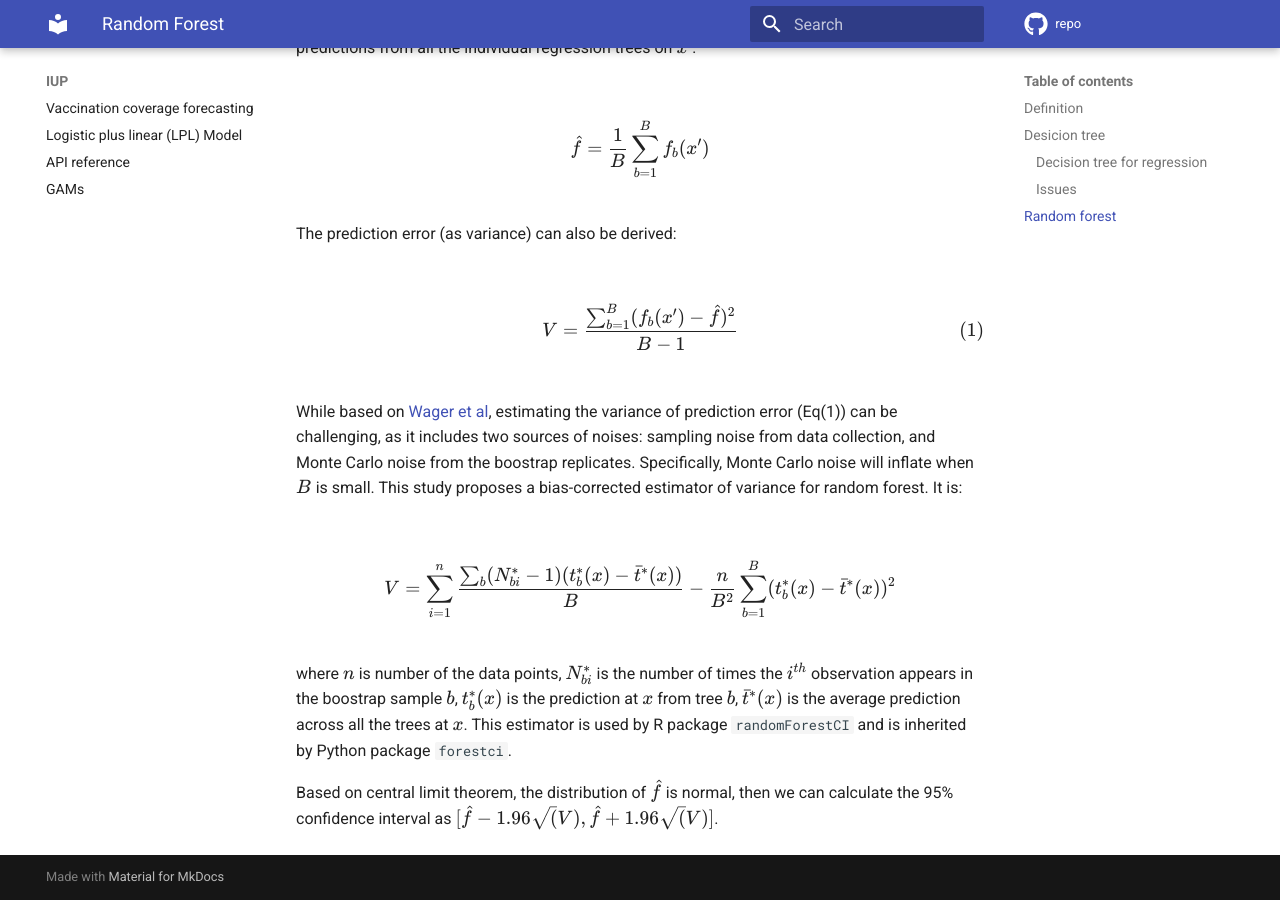
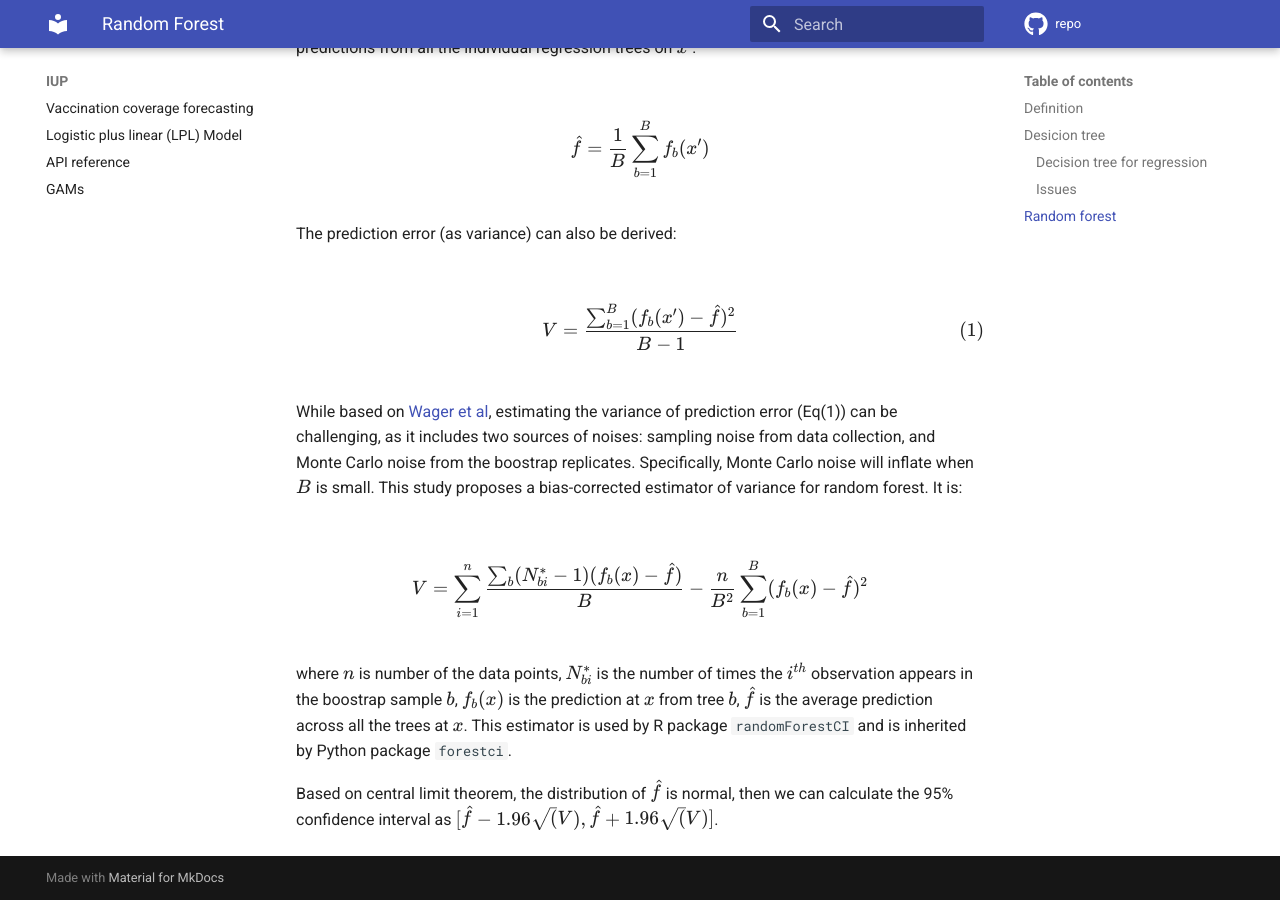
Before and after one commit to CDCgov/cfa-immunization-uptake-projection, an MkDocs documentation site: the page built from docs/random_forest.md, in a window 1280 px wide and 900 px high, scrolled down 1413 px. Built offline with MkDocs 1.6.1 and Material for MkDocs 9.7.7, drawn with Linux system fonts in a browser that asks for light colours; comment, search, counter and statistics services are not loaded.

Commit message:
doc edit

````diff
--- a/docs/random_forest.md
+++ b/docs/random_forest.md
@@ -53,9 +53,9 @@ While based on [Wager et al](https://jmlr.org/papers/volume15/wager14a/wager14a.
 
 ```math
 
-V = \sum_{i=1}^n \frac{\sum_b (N_{bi}^* -1)(t_b^*(x)-\bar t^*(x))}{B} - \frac{n}{B^2}\sum_{b=1}^B(t^*_b(x) - \bar t^*(x))^2
+V = \sum_{i=1}^n \frac{\sum_b (N_{bi}^* -1)(f_b(x)-\hat f)}{B} - \frac{n}{B^2}\sum_{b=1}^B(f_b(x) - \hat f)^2
 
 ```
-where $n$ is number of the data points, $N_{bi}^*$ is the number of times the $i^{th}$ observation appears in the boostrap sample $b$, $t_b^*(x)$ is the prediction at $x$ from tree $b$, $\bar t^*(x)$ is the average prediction across all the trees at $x$. This estimator is used by R package `randomForestCI` and is inherited by Python package `forestci`.
+where $n$ is number of the data points, $N_{bi}^*$ is the number of times the $i^{th}$ observation appears in the boostrap sample $b$, $f_b(x)$ is the prediction at $x$ from tree $b$, $\hat f$ is the average prediction across all the trees at $x$. This estimator is used by R package `randomForestCI` and is inherited by Python package `forestci`.
 
 Based on central limit theorem, the distribution of $\hat f$ is normal, then we can calculate the 95% confidence interval as $[\hat f - 1.96 \sqrt(V), \hat f + 1.96 \sqrt(V)]$.
````
